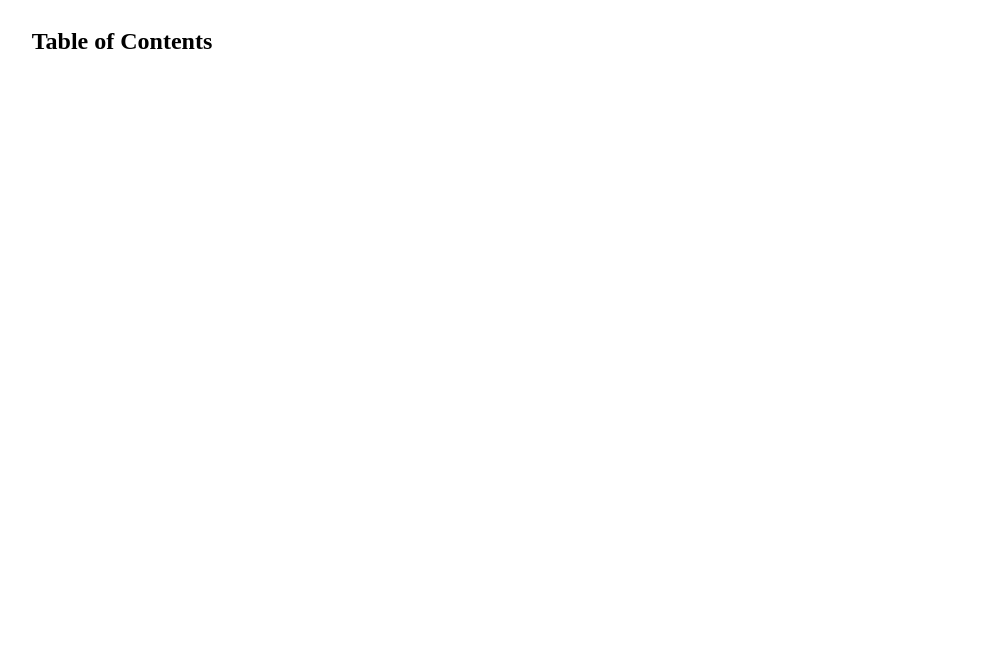
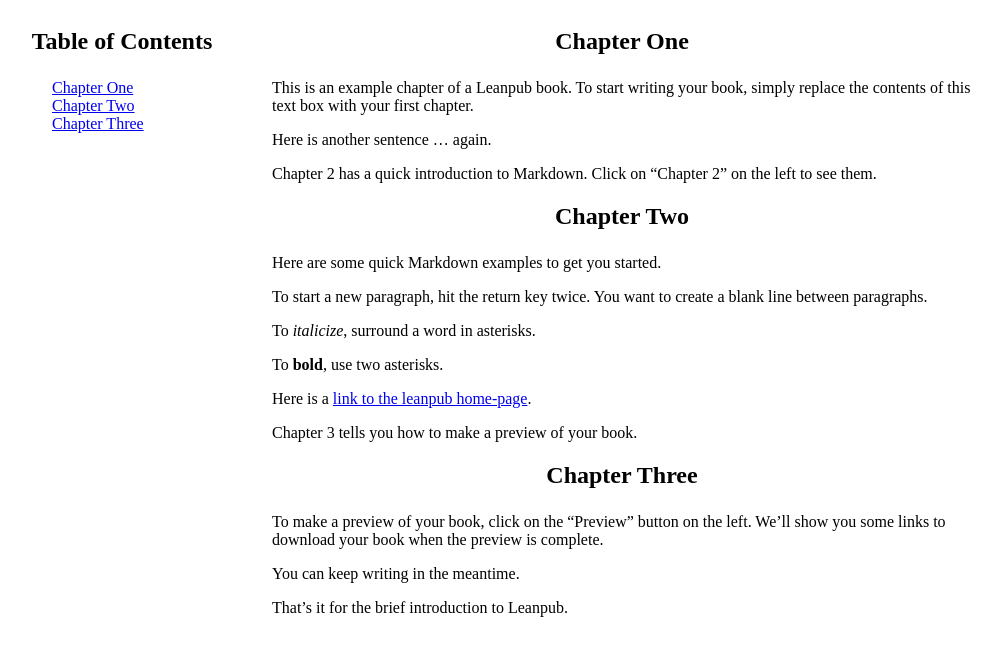
Before and after one commit to gitter-badger/Clockworld-Chronicles, a plain HTML site: page site/index.html in a window 1280 px wide. Shown: the whole page, without its empty margins (36-1037 px from the left). Drawn offline with Linux system fonts and the light colour scheme.

Commit message:
New LeanPub Files
Newly generated preview, web and InDesign files by LeanPub.

```diff
--- a/site/index.html
+++ b/site/index.html
@@ -9,14 +9,50 @@
 <div id="leanpub-toc">
 <h2>Table of Contents</h2>
 <ol class="toc">
-<ul class='toc no-parts'></ul>
+<ul class='toc no-parts'>
+  <li>
+    <a href='#leanpub-auto-chapter-one'>Chapter One</a>
+  </li>
+  <li>
+    <a href='#leanpub-auto-chapter-two'>Chapter Two</a>
+  </li>
+  <li>
+    <a href='#leanpub-auto-chapter-three'>Chapter Three</a>
+  </li>
+</ul>
 
 </ol>
 </div>
 <div id="leanpub-main">
-<!DOCTYPE html PUBLIC "-//W3C//DTD HTML 4.0 Transitional//EN" "http://www.w3.org/TR/REC-html40/loose.dtd">
+<h2 id="leanpub-auto-chapter-one">Chapter One</h2>
 
+<p>This is an example chapter of a Leanpub book.  To start writing your book, simply replace the contents of this text box with your first chapter.</p>
 
+<p>Here is another sentence … again.</p>
+
+<p>Chapter 2 has a quick introduction to Markdown. Click on “Chapter 2” on the left to see them.</p>
+
+<h2 id="leanpub-auto-chapter-two">Chapter Two</h2>
+
+<p>Here are some quick Markdown examples to get you started.</p>
+
+<p>To start a new paragraph, hit the return key twice. You want to create a blank line between paragraphs.</p>
+
+<p>To <em>italicize</em>, surround a word in asterisks.</p>
+
+<p>To <strong>bold</strong>, use two asterisks.</p>
+
+<p>Here is a <a href="https://leanpub.com">link to the leanpub home-page</a>.</p>
+
+<p>Chapter 3 tells you how to make a preview of your book.</p>
+
+<h2 id="leanpub-auto-chapter-three">Chapter Three</h2>
+
+<p>To make a preview of your book, click on the “Preview” button on the left. We’ll show you some links to download your book when the preview is complete.</p>
+
+<p>You can keep writing in the meantime.</p>
+
+<p>That’s it for the brief introduction to Leanpub.</p>
 </div>
 </body>
 </html>
```
Also changed, not shown: 10 other files.
